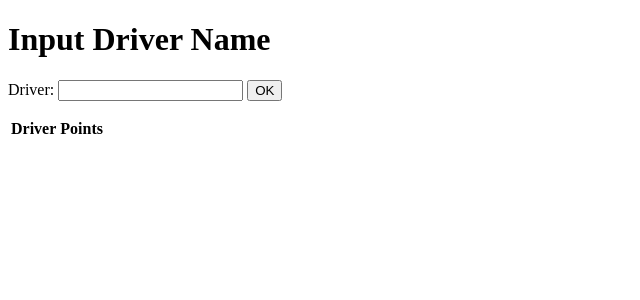
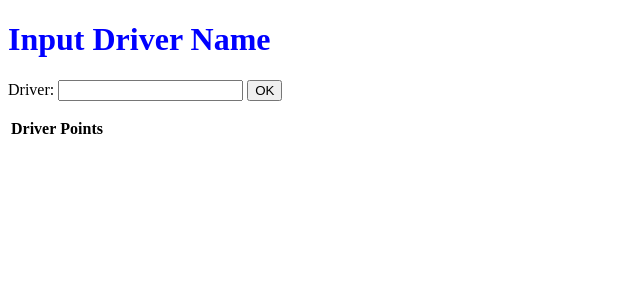
Before and after one commit to Ahagroen/SL-points-Computation, a Django app: page /SLdatabase/ in a window 1280 px wide. Shown: the top 300 px of the page, without its empty margins (0-640 px from the left). Run offline with Django 4.2, Linux system fonts and the light colour scheme; lists and menus that the app fills with data are empty.

Commit message:
Added CSS

```diff
--- /dev/null
+++ b/SLdatabase/static/SLdatabase/style.css
@@ -0,0 +1,7 @@
+li a {
+    color: green
+}
+
+h1 {
+    color:blue
+}
--- a/SLdatabase/templates/SLdatabase/index.html
+++ b/SLdatabase/templates/SLdatabase/index.html
@@ -1,4 +1,7 @@
 <!DOCTYPE html>
+{% load static %}
+
+<link rel="stylesheet" href="{% static 'SLdatabase/style.css' %}">
 <html>
 <head>
     <title>Home</title>
```
Also changed, not shown: db.sqlite3.
